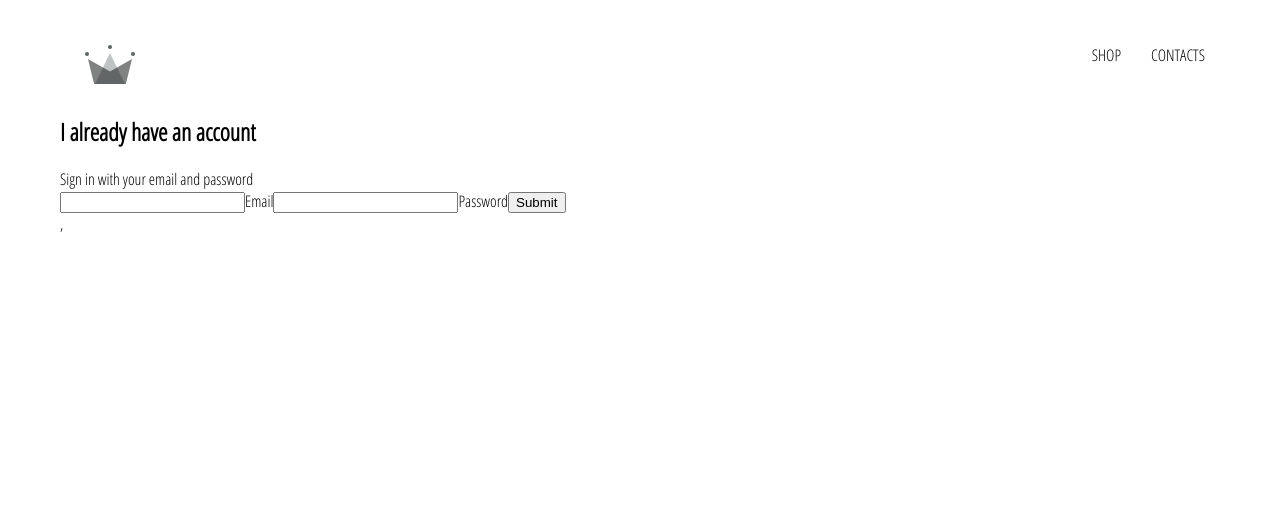
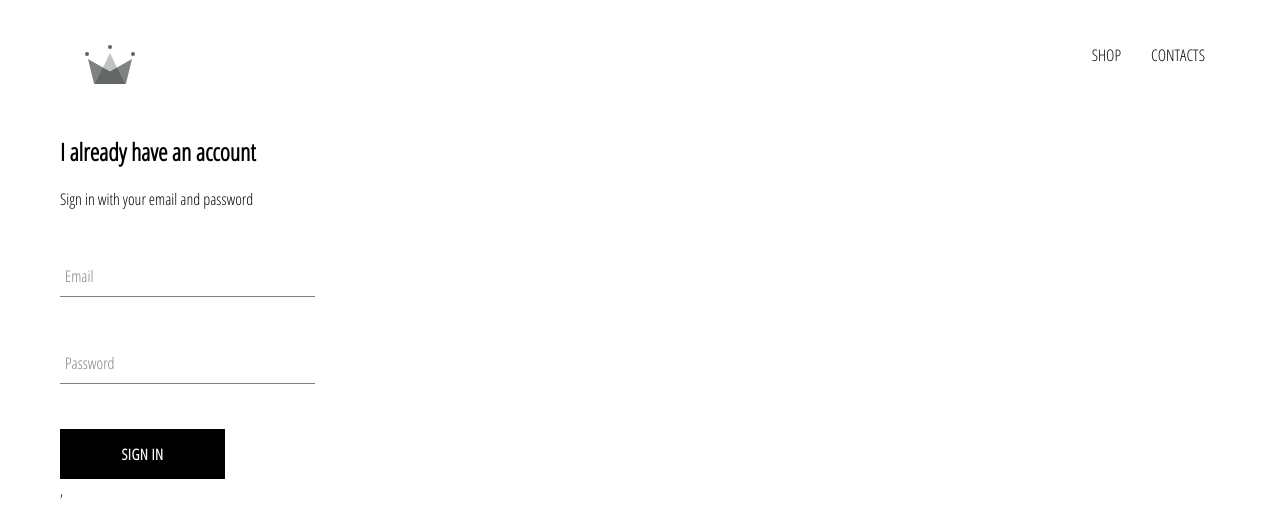
Before and after one commit to ForeverRainmaN/e-commerce-app, a React (Create React App) app: page /signin in a window 1280 px wide. Shown: the top 518 px of the page. Built offline with nearby package versions, Linux system fonts and the light colour scheme.

Commit message:
Created custom input & button components

```diff
--- /dev/null
+++ b/src/components/custom-button/CustomButton.tsx
@@ -0,0 +1,15 @@
+import React, {ButtonHTMLAttributes, FC} from 'react';
+
+import './custom-button.scss';
+
+interface CustomButtonProps extends ButtonHTMLAttributes<HTMLButtonElement> {
+}
+
+const CustomButton: FC<CustomButtonProps> =
+    ({children, ...otherProps}) =>
+        <button className='custom-button' {...otherProps}>
+            {children}
+        </button>
+
+
+export default CustomButton
--- /dev/null
+++ b/src/components/custom-button/custom-button.scss
@@ -0,0 +1,22 @@
+.custom-button {
+  min-width: 165px;
+  width: auto;
+  height: 50px;
+  letter-spacing: 0.5px;
+  line-height: 50px;
+  padding: 0 35px 0 35px;
+  font-size: 15px;
+  background-color: black;
+  color: white;
+  text-transform: uppercase;
+  font-family: 'Open Sans Condensed', serif;
+  font-weight: bolder;
+  border: none;
+  cursor: pointer;
+
+  &:hover {
+    background-color: white;
+    color: black;
+    border: 1px solid black;
+  }
+}
--- /dev/null
+++ b/src/components/form-input/FormInput.tsx
@@ -0,0 +1,34 @@
+import React, {FC, InputHTMLAttributes} from 'react';
+
+import './form-input.scss';
+import {ChangeEvt} from "../../common/types";
+
+interface FormInputProps extends InputHTMLAttributes<HTMLInputElement> {
+    handleChange: (e: ChangeEvt) => void,
+    label?: string,
+    error?: string,
+}
+
+const FormInput: FC<FormInputProps> = (
+    {
+        handleChange,
+        label,
+        value,
+        ...otherProps
+    }) => {
+    return (
+        <div className='group'>
+            <input className='form-input' onChange={handleChange} {...otherProps}/>
+            {otherProps.error && <div>{otherProps.error}</div>}
+            {
+                label ?
+                    <label className={`${String(value).length ? 'shrink' : ''} form-input-label`}>
+                        {label}
+                    </label>
+                    : null
+            }
+        </div>
+    )
+}
+
+export default FormInput
--- /dev/null
+++ b/src/components/form-input/form-input.scss
@@ -0,0 +1,53 @@
+$sub-color: grey;
+$main-color: black;
+
+@mixin shrinkLabel {
+  top: -14px;
+  font-size: 12px;
+  color: $main-color;
+}
+
+.group {
+  position: relative;
+  margin: 45px 0;
+
+  .form-input {
+    background: white none;
+    color: $sub-color;
+    font-size: 18px;
+    padding: 10px 10px 10px 5px;
+    display: block;
+    width: 100%;
+    border: none;
+    border-radius: 0;
+    border-bottom: 1px solid $sub-color;
+    margin: 25px 0;
+
+    &:focus {
+      outline: none;
+    }
+
+    &:focus ~ .form-input-label {
+      @include shrinkLabel();
+    }
+  }
+
+  input[type='password'] {
+    letter-spacing: 0.3em;
+  }
+
+  .form-input-label {
+    color: $sub-color;
+    font-size: 16px;
+    font-weight: normal;
+    position: absolute;
+    pointer-events: none;
+    left: 5px;
+    top: 10px;
+    transition: 300ms ease all;
+
+    &.shrink {
+      @include shrinkLabel();
+    }
+  }
+}
--- a/src/components/sign-in/SignIn.tsx
+++ b/src/components/sign-in/SignIn.tsx
@@ -1,7 +1,17 @@
 import React, {FC} from 'react';
+
 import useForm from "../../hooks/useForm";
+import FormInput from "../form-input/FormInput";
+import CustomButton from "../custom-button/CustomButton";
 
-const initialValues = {
+import "./sign-in.scss";
+
+interface FormValues {
+    email: string,
+    password: string
+}
+
+const initialValues: FormValues = {
     email: '',
     password: ''
 }
@@ -21,23 +31,23 @@
             <h2>I already have an account</h2>
             <span>Sign in with your email and password</span>
             <form onSubmit={handleSubmit}>
-                <input
+                <FormInput
                     value={email}
                     name='email'
                     type='email'
+                    label='Email'
                     required
-                    onChange={handleChange}
+                    handleChange={handleChange}
                 />
-                <label>Email</label>
-                <input
+                <FormInput
                     value={password}
                     name='password'
                     type='password'
+                    label='Password'
                     required
-                    onChange={handleChange}
+                    handleChange={handleChange}
                 />
-                <label>Password</label>
-                <button type="submit">Submit</button>
+                <CustomButton type="submit">Sign In</CustomButton>
             </form>
         </div>
     )
--- /dev/null
+++ b/src/components/sign-in/sign-in.scss
@@ -0,0 +1,9 @@
+.sign-in {
+  width: 30vh;
+  display: flex;
+  flex-direction: column;
+
+  .title {
+    margin: 10px 0;
+  }
+}
```
